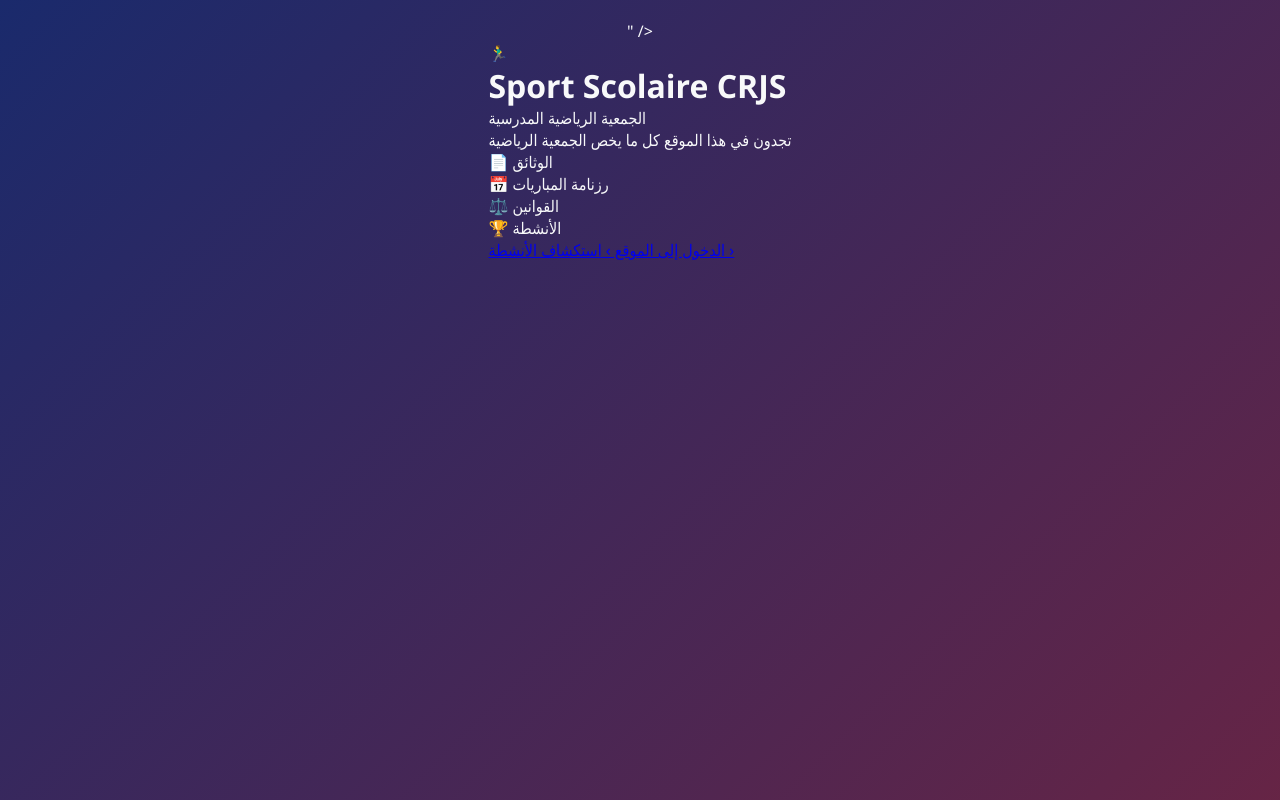
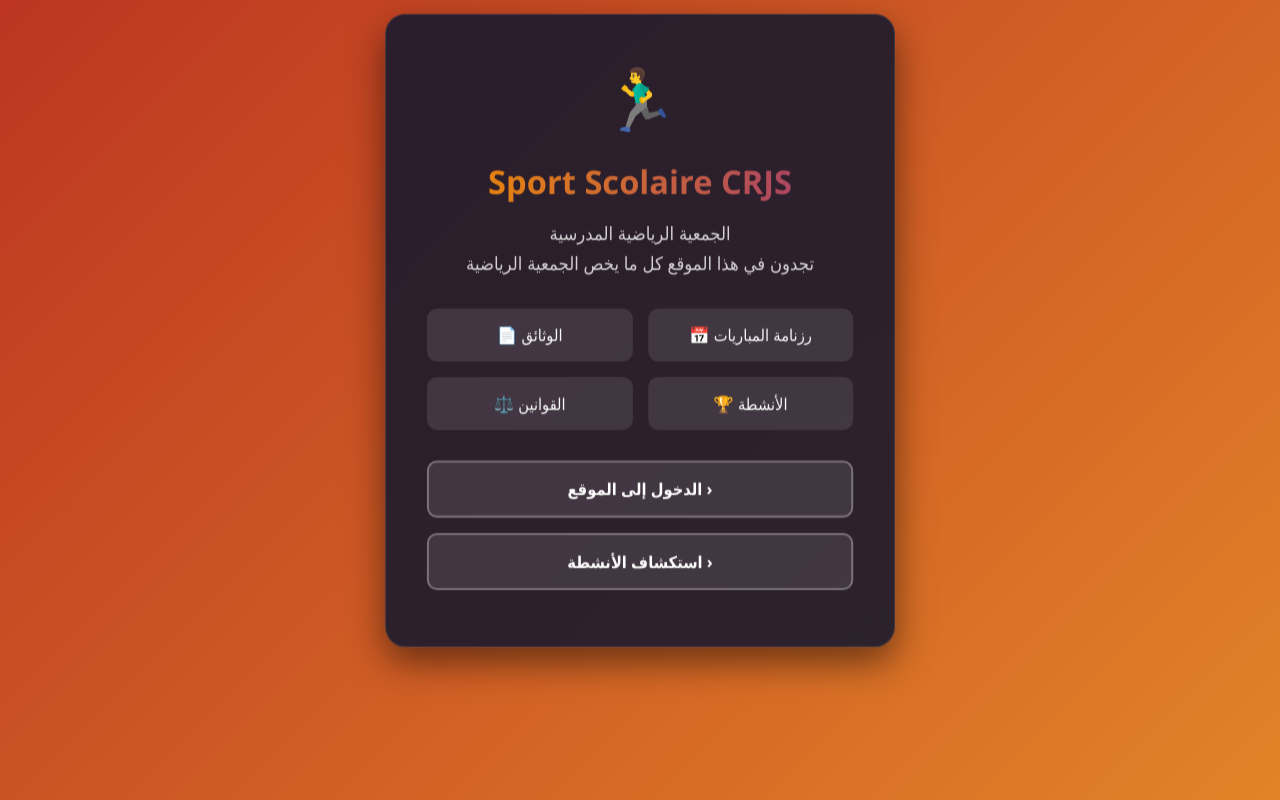
Before and after one commit to nejibhmani/sport-crjs, a plain HTML site: page index.html in a window 1280 px wide. Drawn offline with Linux system fonts and the light colour scheme.

Commit message:
Update index.html

```diff
--- a/index.html
+++ b/index.html
@@ -7,8 +7,10 @@
     <meta name="description" content="Plateforme de téléchargement sécurisée pour les rapports sportifs CRJS. Téléchargez vos fichiers PDF, PNG, Excel et Word vers Google Drive automatiquement.">
     <meta name="keywords" content="CRJS, rapports sportifs, téléchargement fichiers, Google Drive, gestion documents, sport">
     <meta name="author" content="Nejib Hmani">
+
     <!-- Google Search Console Verification -->
-<meta name="google-site-verification" content="<meta name="google-site-verification" content="ar5NiSPGmv-jWul8vZvhMrhdxmNb4l7ebq4m3OY-los" />" />
+    <meta name="google-site-verification" content="ar5NiSPGmv-jWul8vZvhMrhdxmNb4l7ebq4m3OY-los" />
+
     <!-- Balises Open Graph pour les réseaux sociaux -->
     <meta property="og:title" content="Système de Téléchargement CRJS">
     <meta property="og:description" content="Plateforme de gestion des rapports sportifs CRJS">
@@ -43,7 +45,6 @@
     </script>
 
     <style>
-        /* VOTRE CSS EXISTANT - GARDEZ TOUT VOTRE CSS ACTUEL ICI */
         * {
             margin: 0;
             padding: 0;
@@ -74,10 +75,124 @@
             padding: 20px;
         }
 
-        /* ... CONTINUEZ AVEC TOUT LE RESTE DE VOTRE CSS ... */
+        @keyframes gradient {
+            0% { background-position: 0% 50%; }
+            50% { background-position: 100% 50%; }
+            100% { background-position: 0% 50%; }
+        }
+
+        .card {
+            background: rgba(26, 26, 46, 0.9);
+            backdrop-filter: blur(10px);
+            border-radius: 20px;
+            padding: 40px;
+            text-align: center;
+            box-shadow: 0 15px 35px rgba(0, 0, 0, 0.5);
+            border: 1px solid rgba(255, 255, 255, 0.1);
+            max-width: 500px;
+            width: 100%;
+        }
+
+        .pulse {
+            animation: pulse 2s infinite;
+        }
+
+        @keyframes pulse {
+            0% { transform: scale(1); }
+            50% { transform: scale(1.02); }
+            100% { transform: scale(1); }
+        }
+
+        .logo {
+            font-size: 60px;
+            margin-bottom: 20px;
+        }
+
+        h1 {
+            font-size: 32px;
+            margin-bottom: 15px;
+            background: linear-gradient(to right, var(--accent), var(--secondary));
+            -webkit-background-clip: text;
+            -webkit-text-fill-color: transparent;
+        }
+
+        .subtitle {
+            font-size: 18px;
+            color: rgba(255, 255, 255, 0.8);
+            margin-bottom: 30px;
+            line-height: 1.6;
+        }
+
+        .features {
+            display: grid;
+            grid-template-columns: 1fr 1fr;
+            gap: 15px;
+            margin-bottom: 30px;
+        }
+
+        .feature {
+            background: rgba(255, 255, 255, 0.1);
+            padding: 15px;
+            border-radius: 10px;
+            font-size: 16px;
+            transition: all 0.3s;
+        }
+
+        .feature:hover {
+            background: rgba(255, 255, 255, 0.2);
+            transform: translateY(-3px);
+        }
+
+        .btn {
+            display: block;
+            width: 100%;
+            padding: 15px;
+            margin-bottom: 15px;
+            text-decoration: none;
+            border-radius: 10px;
+            font-weight: 600;
+            transition: all 0.3s;
+            border: 2px solid transparent;
+        }
+
+        .btn-primary {
+            background: linear-gradient(135deg, var(--primary), var(--secondary));
+            color: white;
+        }
+
+        .btn-primary:hover {
+            transform: translateY(-3px);
+            box-shadow: 0 8px 25px rgba(0, 0, 0, 0.3);
+        }
+
+        .btn {
+            background: rgba(255, 255, 255, 0.1);
+            color: white;
+            border: 2px solid rgba(255, 255, 255, 0.3);
+        }
+
+        .btn:hover {
+            background: rgba(255, 255, 255, 0.2);
+            transform: translateY(-3px);
+        }
+
+        @media (max-width: 600px) {
+            .card {
+                padding: 30px 20px;
+            }
+
+            h1 {
+                font-size: 28px;
+            }
+
+            .features {
+                grid-template-columns: 1fr;
+            }
+        }
     </style>
     <link rel="stylesheet" href="https://cdnjs.cloudflare.com/ajax/libs/font-awesome/6.4.0/css/all.min.css">
-</head><body>
+</head>
+<body>
     <div class="card pulse">
         <div class="logo">🏃‍♂️</div>
         <h1>Sport Scolaire CRJS</h1>
```
